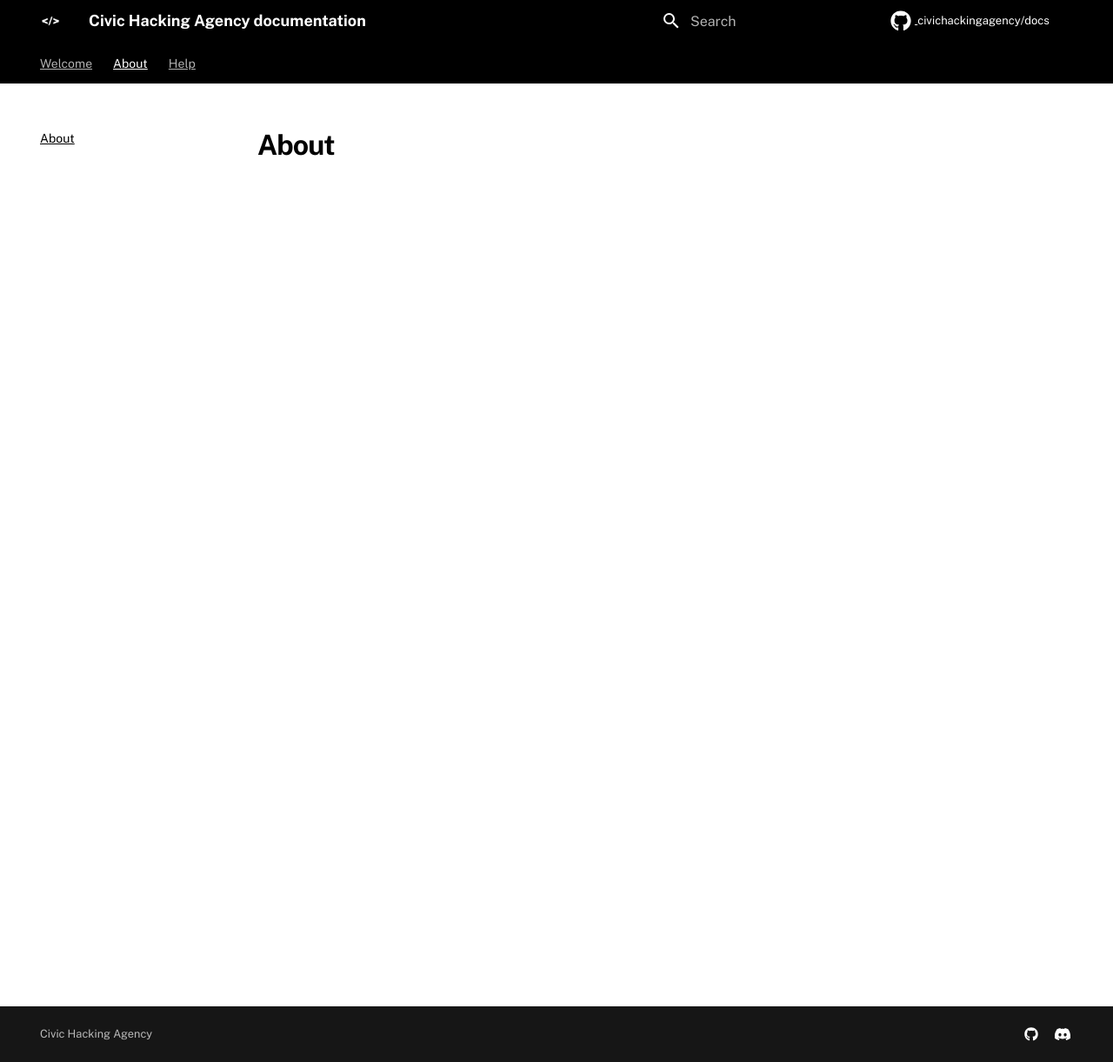
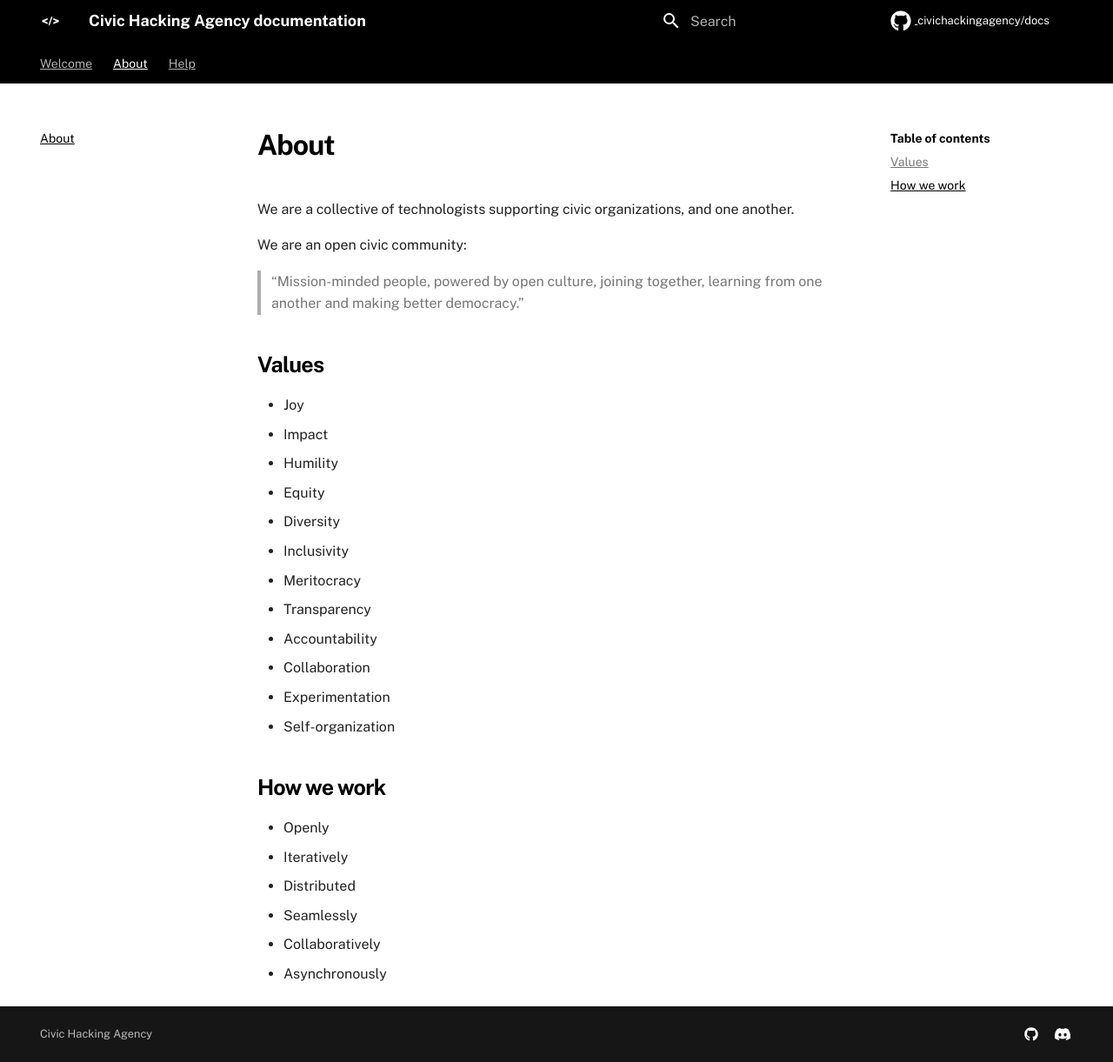
Before and after one commit to civichackingagency/docs, an MkDocs documentation site: the page built from docs/about.md, in a window 1280 px wide and 1221 px high. Shown: the whole window at 87% size. Built offline with MkDocs 1.6.1 and Material for MkDocs 9.7.7, drawn with Linux system fonts in a browser that asks for light colours; comment, search, counter and statistics services are not loaded.

Commit message:
Hello world

```diff
--- a/docs/about.md
+++ b/docs/about.md
@@ -1 +1,29 @@
 # About
+
+We are a collective of technologists supporting civic organizations, and one another.
+
+We are an open civic community:
+
+>“Mission-minded people, powered by open culture, joining together, learning from one another and making better democracy.”
+
+## Values
+* Joy
+* Impact
+* Humility
+* Equity
+* Diversity
+* Inclusivity
+* Meritocracy
+* Transparency
+* Accountability
+* Collaboration
+* Experimentation
+* Self-organization
+
+## How we work
+* Openly
+* Iteratively
+* Distributed
+* Seamlessly
+* Collaboratively
+* Asynchronously
```
